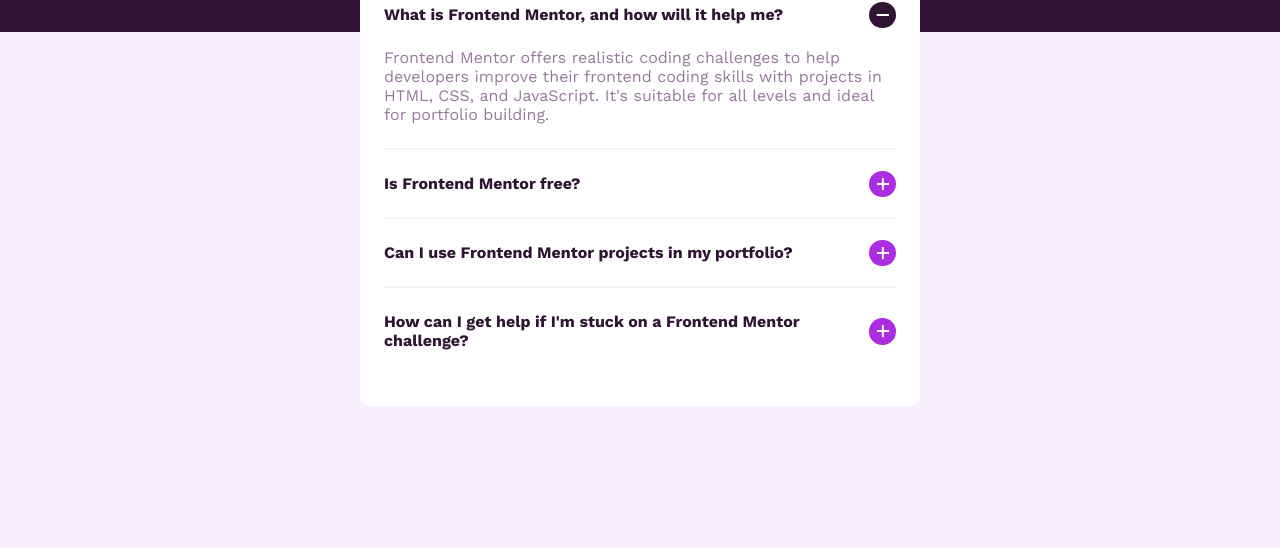
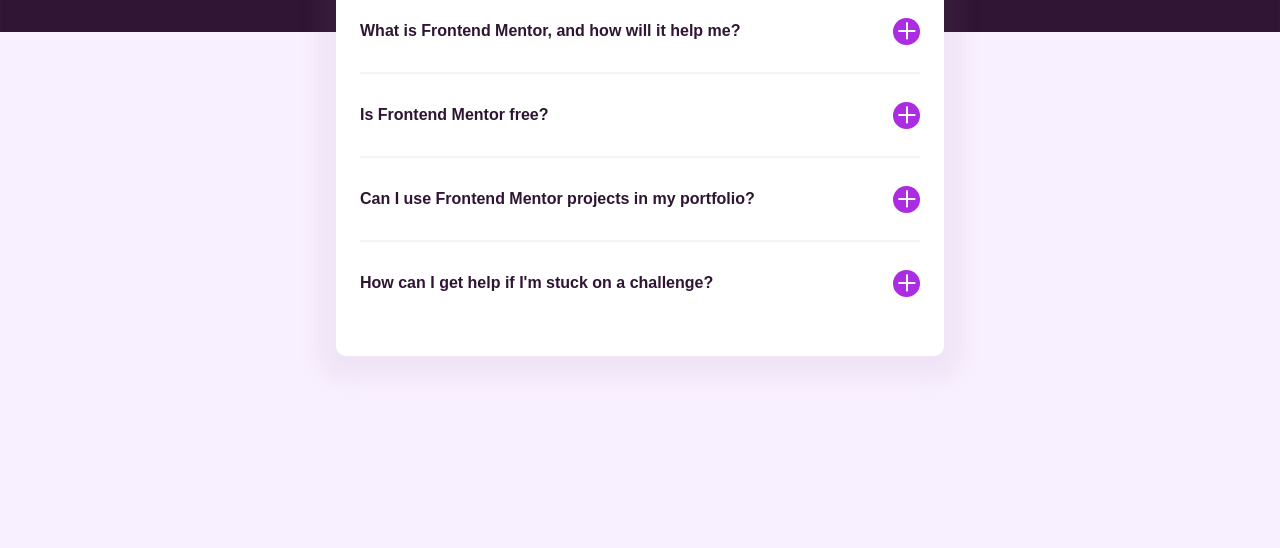
Before and after one commit to AzpenMeadows/fm-faq-accordion, a plain HTML site: page index.html in a window 1280 px wide. Shown: the part 252-800 px from the top of the page. Drawn offline with nearby package versions, Linux system fonts and the light colour scheme.

Commit message:
made whole faq tab clickable. Finished product

```diff
--- a/index.html
+++ b/index.html
@@ -1,5 +1,6 @@
 <!DOCTYPE html>
 <html lang="en">
+
 <head>
   <meta charset="UTF-8">
   <meta name="viewport" content="width=device-width, initial-scale=1.0">
@@ -8,8 +9,10 @@
   <link rel="stylesheet" href="styles/style.css">
   <link rel="preconnect" href="https://fonts.googleapis.com">
   <link rel="preconnect" href="https://fonts.gstatic.com" crossorigin>
-  <link href="https://fonts.googleapis.com/css2?family=Work+Sans:ital,wght@0,100..900;1,100..900&display=swap" rel="stylesheet">
+  <link href="https://fonts.googleapis.com/css2?family=Work+Sans:ital,wght@0,100..900;1,100..900&display=swap"
+    rel="stylesheet">
 </head>
+
 <body>
   <picture class="bkgr-img">
     <source media="(max-width: 678px)" srcset="./assets/images/background-pattern-mobile.svg">
@@ -19,39 +22,51 @@
   <main>
     <section class="card container">
       <div class="row row--title">
-        <svg xmlns="http://www.w3.org/2000/svg" width="40" height="41" fill="none" viewBox="0 0 40 41"><path fill="#AD28EB" d="M37.5 20.5a2.467 2.467 0 0 1-1.64 2.344l-9.913 3.604-3.603 9.911a2.5 2.5 0 0 1-4.688 0l-3.604-9.922-9.911-3.593a2.5 2.5 0 0 1 0-4.688l9.921-3.604 3.594-9.911a2.5 2.5 0 0 1 4.688 0l3.604 9.921 9.911 3.594A2.467 2.467 0 0 1 37.5 20.5Z"/></svg>
+        <svg xmlns="http://www.w3.org/2000/svg" width="40" height="41" fill="none" viewBox="0 0 40 41">
+          <path fill="#AD28EB"
+            d="M37.5 20.5a2.467 2.467 0 0 1-1.64 2.344l-9.913 3.604-3.603 9.911a2.5 2.5 0 0 1-4.688 0l-3.604-9.922-9.911-3.593a2.5 2.5 0 0 1 0-4.688l9.921-3.604 3.594-9.911a2.5 2.5 0 0 1 4.688 0l3.604 9.921 9.911 3.594A2.467 2.467 0 0 1 37.5 20.5Z" />
+        </svg>
         <h1 class="heading heading--large">FAQs</h1>
       </div>
-      <div id="js-faq-1" class="faq-1 open">
+
+      <div id="js-faq-1" class="faq-1">
+        <button id="js-btn-1" class="toggle" type="button">
           <div class="row">
             <h2 class="heading">What is Frontend Mentor, and how will it help me?</h2>
-          <button id="js-btn-1" class="toggle" type="button"><div class="toggle__graphic"></div></button>
+            <div class="toggle__graphic"></div>
           </div>
+        </button>
         <p class="text">Frontend Mentor offers realistic coding challenges to help developers improve their
           frontend coding skills with projects in HTML, CSS, and JavaScript. It's suitable for
           all levels and ideal for portfolio building.</p>
       </div>
       <div id="js-faq-2" class="faq-2">
+        <button id="js-btn-2" class="toggle" type="button">
           <div class="row">
             <h2 class="heading">Is Frontend Mentor free?</h2>
-          <button id="js-btn-2" class="toggle" type="button"><div class="toggle__graphic"></div></button>
+            <div class="toggle__graphic"></div>
           </div>
+        </button>
         <p class="text">Yes, Frontend Mentor offers both free and premium coding challenges, with the free
           option providing access to a range of projects suitable for all skill levels.</p>
       </div>
       <div id="js-faq-3" class="faq-3">
+        <button id="js-btn-3" class="toggle" type="button">
           <div class="row">
             <h2 class="heading">Can I use Frontend Mentor projects in my portfolio?</h2>
-          <button id="js-btn-3" class="toggle" type="button"><div class="toggle__graphic"></div></button>
+            <div class="toggle__graphic"></div>
           </div>
+        </button>
         <p class="text">Yes, you can use projects completed on Frontend Mentor in your portfolio. It's an excellent
           way to showcase your skills to potential employers!</p>
       </div>
       <div id="js-faq-4" class="faq-4">
+        <button id="js-btn-4" class="toggle" type="button">
           <div class="row">
-          <h2 class="heading">How can I get help if I'm stuck on a Frontend Mentor challenge?</h2>
-          <button id="js-btn-4" class="toggle" type="button"><div class="toggle__graphic"></div></button>
+            <h2 class="heading">How can I get help if I'm stuck on a challenge?</h2>
+            <div class="toggle__graphic"></div>
           </div>
+        </button>
         <p class="text">The best place to get help is inside Frontend Mentor's Discord community. There's a help
           channel where you can ask questions and seek support from other community members.</p>
       </div>
@@ -59,4 +74,5 @@
   </main>
   <script src="scripts/script.js"></script>
 </body>
+
 </html>
--- a/styles/style.css
+++ b/styles/style.css
@@ -33,13 +33,15 @@ img {
     width: 100%;
 }
 
-.bkgr-img {
-    z-index: -1;
+button {
+    padding: 0;
+    border: none;
+    background: none;
 }
 
 .container {
     width: 85%;
-    max-width: 35rem;
+    max-width: 38rem;
     margin: 0 auto;
 }
 
@@ -54,45 +56,13 @@ img {
     justify-content: flex-start;
 }
 
-
-
-.toggle {
-    --toggle-size: 2em;
-    flex-shrink: 0;
-    width: var(--toggle-size);
-    height: var(--toggle-size);
-    background-color: var(--clr-toggle);
-    border-radius: 50%;
-    border: none;
-}
-
-.toggle:hover {
-    cursor: pointer;
-    opacity: 85%;
-}
-
-.toggle__graphic {
-    width: 80%;
-    height: 2px;
-    margin: 0 auto;
-    background-color: var(--clr-bkgr-main);
-    transition: 500ms;
-}
-
-.toggle__graphic::before {
-    display: block;
-    content: "";
-    width: 100%;
-    height: 2px;
-    background-color: var(--clr-bkgr-main);
-    transform: rotate(90deg);
-}
-
 .card {
     padding: 2rem 1.5rem;
     background-color: var(--clr-bkgr-main);
     border-radius: 10px;
-    transform: translateY(-8rem);
+    box-shadow: 0 5px 20px 20px var(--clr-border);
+    transform: translateY(-9rem);
+    z-index: 1;
 }
 
 .faq-1,
@@ -102,15 +72,16 @@ img {
 }
 
 .heading {
-    padding-block: 1.5rem;
+    padding-block: 2rem;
     font-size: 1rem;
     font-weight: var(--ft-weight-black);
     color: var(--clr-heading);
+    text-align: left;
 }
 
 .heading--large {
     padding: 0;
-    font-size: 2rem;
+    font-size: 3.5rem;
 }
 
 .text {
@@ -121,18 +92,60 @@ img {
     transition: 500ms;
 }
 
-.open .toggle {
-    background-color: var(--clr-toggle--active);
+/* || FAQ TOGGLE || */
+.toggle {
+    width: 100%;
 }
 
-.open .toggle__graphic {
-    rotate: 180deg;
+.toggle:hover,
+.toggle:active {
+    cursor: pointer;
+
+    & .heading {
+        color: var(--clr-toggle);
+    }
 }
 
-.open .toggle__graphic::before {
-    transform: rotate(180deg);
+.toggle__graphic {
+    --graphic-size: 2em;
+    position: relative;
+    flex-shrink: 0;
+    width: var(--graphic-size);
+    height: var(--graphic-size);
+    background-color: var(--clr-toggle);
+    border-radius: 50%;
+    transition: 500ms;
 }
 
-.open .text {
+.toggle__graphic::before,
+.toggle__graphic::after {
+    content: "";
+    position: absolute;
+    top: 50%;
+    left: 50%;
     display: block;
+    width: 65%;
+    height: 2px;
+    background-color: var(--clr-bkgr-main);
+    translate: -50% -50%;
 }
+
+.toggle__graphic::before {
+    transform: rotate(90deg);
+}
+
+.open {
+
+    & .text {
+        display: block;
+    }
+
+    & .toggle__graphic {
+        background-color: var(--clr-toggle--active);
+        transform: rotate(180deg);
+    }
+
+   &  .toggle__graphic::before {
+        transform: rotate(180deg);
+    }
+}
```
Lines whose indentation alone changed are shown as unchanged.
